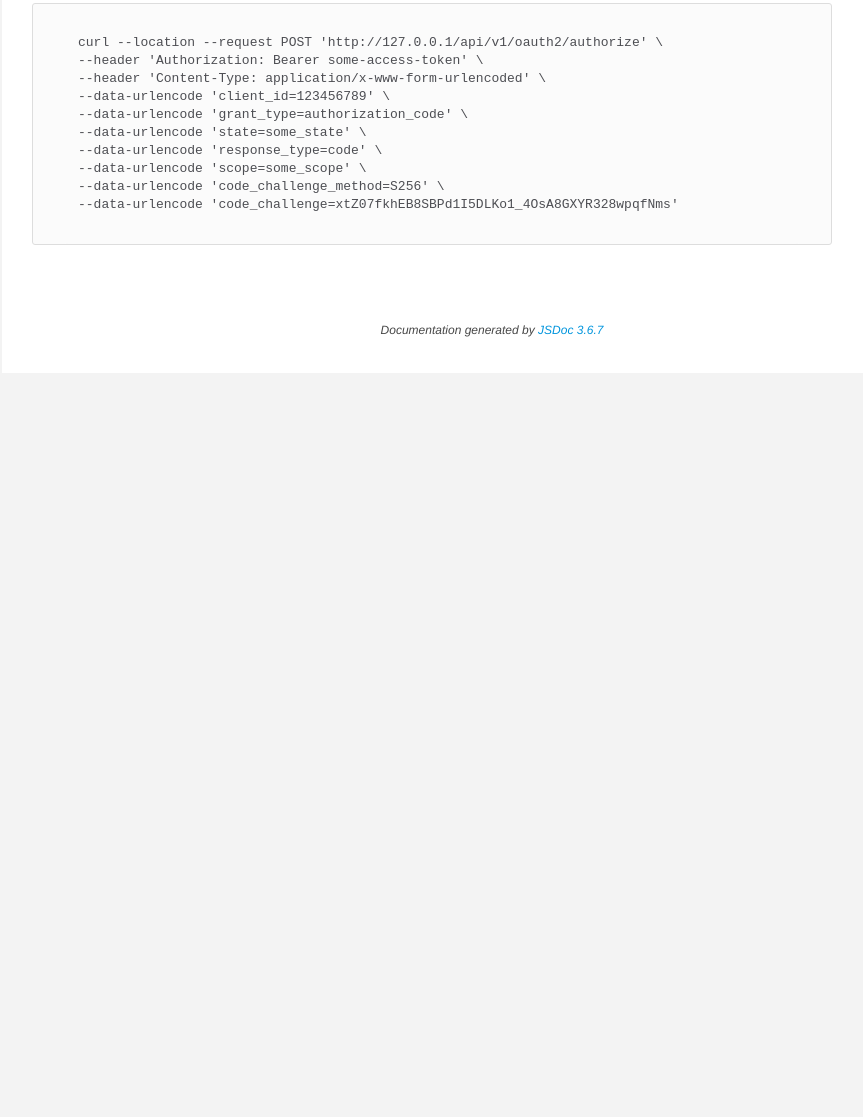
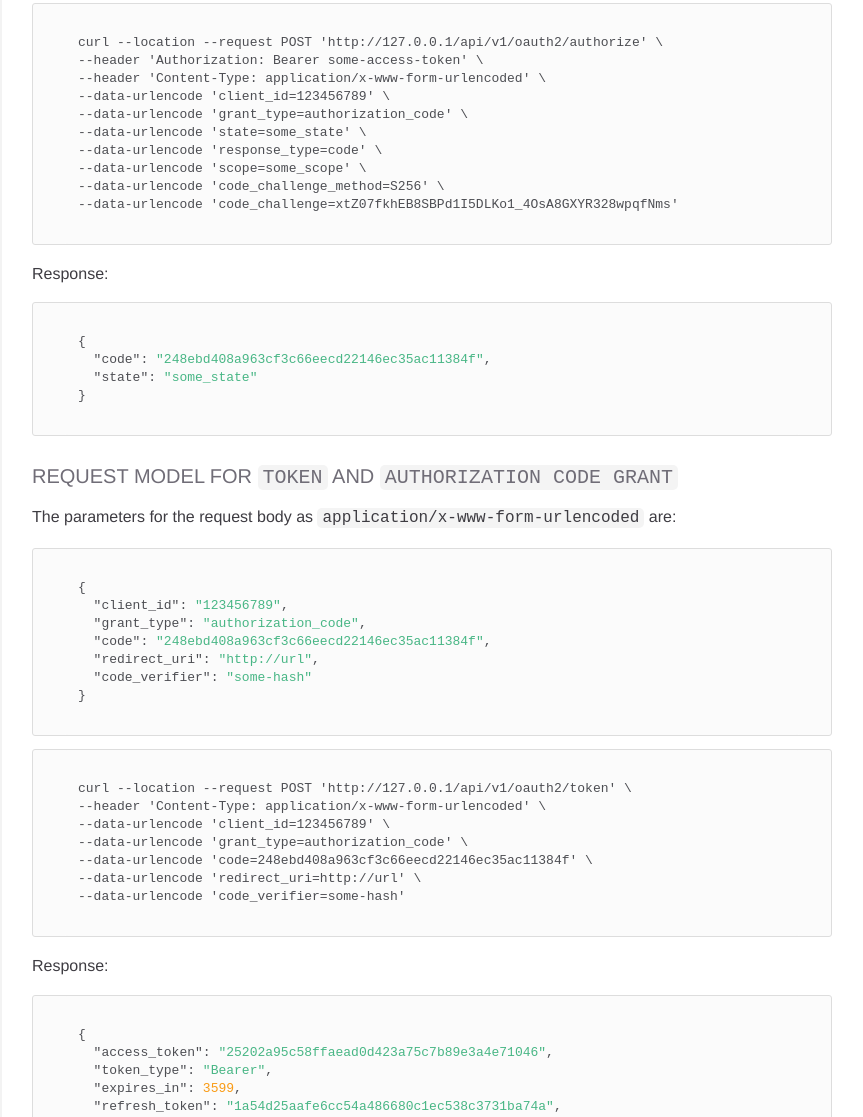
Before and after one commit to RaresAil/aet-oauth2, a website: page docs/index.html in a window 1280 px wide. Shown: the part 1683-2800 px from the top of the page, without its empty margins (298-1161 px from the left). Before the commit the page ends 2056 px from the top, so only its background shows below. Drawn offline with nearby package versions, Linux system fonts and the light colour scheme; a web font is replaced by a local one.

Commit message:
documentation(readme)

```diff
--- a/docs/index.html
+++ b/docs/index.html
@@ -119,8 +119,8 @@
 <p>For S256, when sending the request from the client, the <code>codeChallenge</code> must be saved as <code>SHA256</code> in <code>Base64</code> according to <a href="https://tools.ietf.org/html/rfc7636#page-17">RFC7637 Page 17</a>.</p>
 <p>When the token is generated, the <code>code_verifier</code> must not be encoded, the wrapper will hash it and validate it with the <code>codeChallenge</code>.</p>
 <p>Example in NodeJS for <code>codeChallenge</code>:</p>
-<pre class="prettyprint source lang-ts"><code>import crypto from 'crypto';
-const codeVerifier: string = 'some string';
+<pre class="prettyprint source lang-js"><code>import crypto from 'crypto';
+const codeVerifier: string = 'some-hash';
 
 const base64URLEncode = (buffer: Buffer) => {
   return buffer
@@ -137,7 +137,7 @@ const hash = base64URLEncode(
 <h3>Code Challenge Method <code>plain</code></h3>
 <p>For plain, when sending the request from the client, the <code>codeChallenge</code> must be validated by this regex <code>/^([A-Za-z0-9\.\-\_\~]){43,128}$/</code> according to <a href="https://tools.ietf.org/html/rfc7636#section-4">RFC7637 Section 4.1</a>.</p>
 <p>When the token is generated, the <code>code_verifier</code> must be the same as <code>codeChallenge</code>.</p>
-<h3>Request model for <code>Authorize</code></h3>
+<h3>Request model for <code>Authorize</code> and <code>Authorization Code Grant</code></h3>
 <p>The <code>code verifier</code> is <code>some-hash</code>.</p>
 <p>The <code>code challenge</code> is <code>xtZ07fkhEB8SBPd1I5DLKo1_4OsA8GXYR328wpqfNms</code>.</p>
 <p>The <code>Authorization</code> header is required and can be generated from Password Grant to know which user is which.</p>
@@ -163,6 +163,39 @@ const hash = base64URLEncode(
 --data-urlencode 'code_challenge_method=S256' \
 --data-urlencode 'code_challenge=xtZ07fkhEB8SBPd1I5DLKo1_4OsA8GXYR328wpqfNms'
 </code></pre>
+<p>Response:</p>
+<pre class="prettyprint source lang-json"><code>{
+  &quot;code&quot;: &quot;248ebd408a963cf3c66eecd22146ec35ac11384f&quot;,
+  &quot;state&quot;: &quot;some_state&quot;
+}
+</code></pre>
+<h3>Request model for <code>Token</code> and <code>Authorization Code Grant</code></h3>
+<p>The parameters for the request body as <code>application/x-www-form-urlencoded</code> are:</p>
+<pre class="prettyprint source lang-json"><code>{
+  &quot;client_id&quot;: &quot;123456789&quot;,
+  &quot;grant_type&quot;: &quot;authorization_code&quot;,
+  &quot;code&quot;: &quot;248ebd408a963cf3c66eecd22146ec35ac11384f&quot;,
+  &quot;redirect_uri&quot;: &quot;http://url&quot;,
+  &quot;code_verifier&quot;: &quot;some-hash&quot;
+}
+</code></pre>
+<pre class="prettyprint source lang-curl"><code>curl --location --request POST 'http://127.0.0.1/api/v1/oauth2/token' \
+--header 'Content-Type: application/x-www-form-urlencoded' \
+--data-urlencode 'client_id=123456789' \
+--data-urlencode 'grant_type=authorization_code' \
+--data-urlencode 'code=248ebd408a963cf3c66eecd22146ec35ac11384f' \
+--data-urlencode 'redirect_uri=http://url' \
+--data-urlencode 'code_verifier=some-hash'
+</code></pre>
+<p>Response:</p>
+<pre class="prettyprint source lang-json"><code>{
+  &quot;access_token&quot;: &quot;25202a95c58ffaead0d423a75c7b89e3a4e71046&quot;,
+  &quot;token_type&quot;: &quot;Bearer&quot;,
+  &quot;expires_in&quot;: 3599,
+  &quot;refresh_token&quot;: &quot;1a54d25aafe6cc54a486680c1ec538c3731ba74a&quot;,
+  &quot;scope&quot;: &quot;some_scope&quot;
+}
+</code></pre>
     </article>
   </section>
 
```
Also changed, not shown: package.json (+6 -6 lines), README.md, 1 other file.
